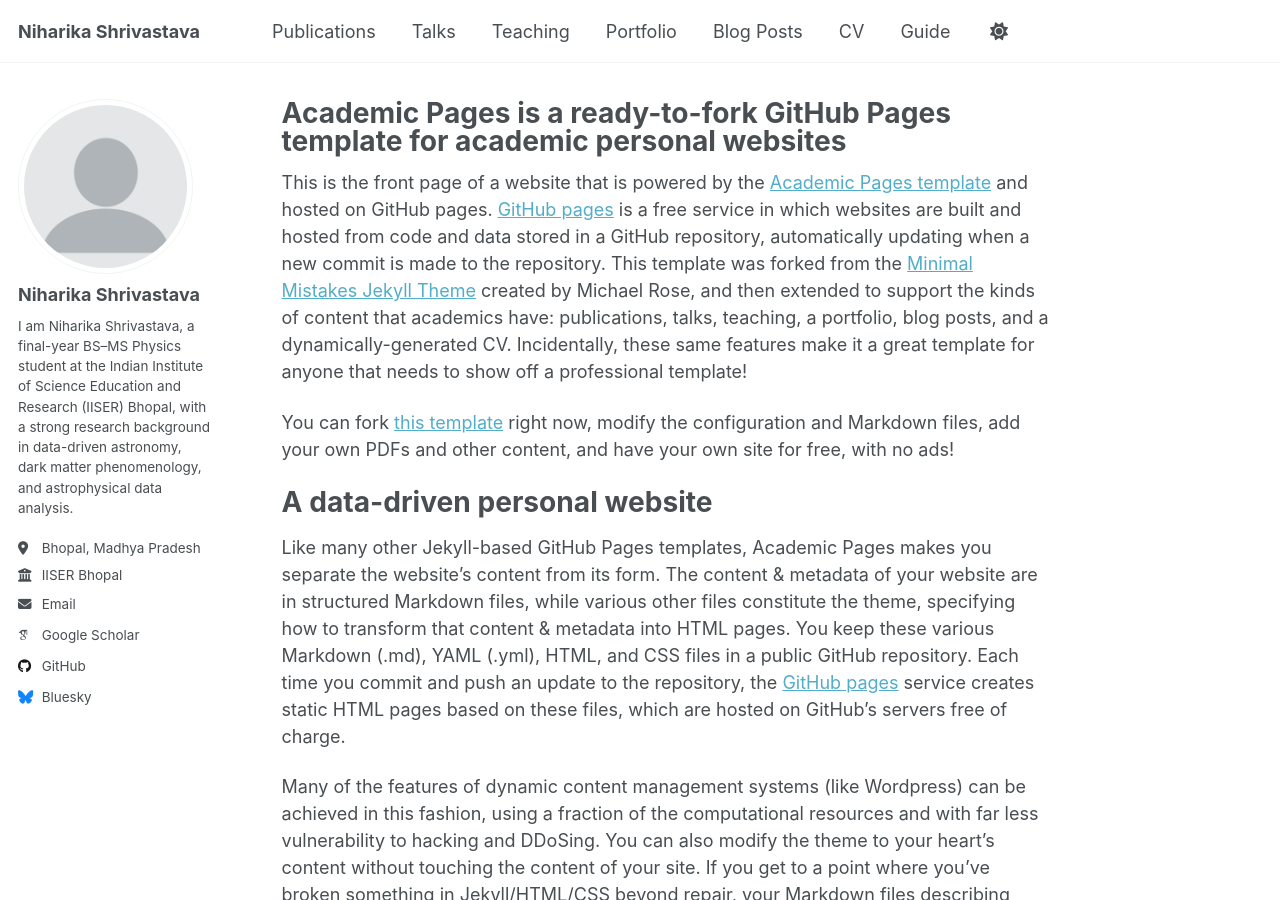
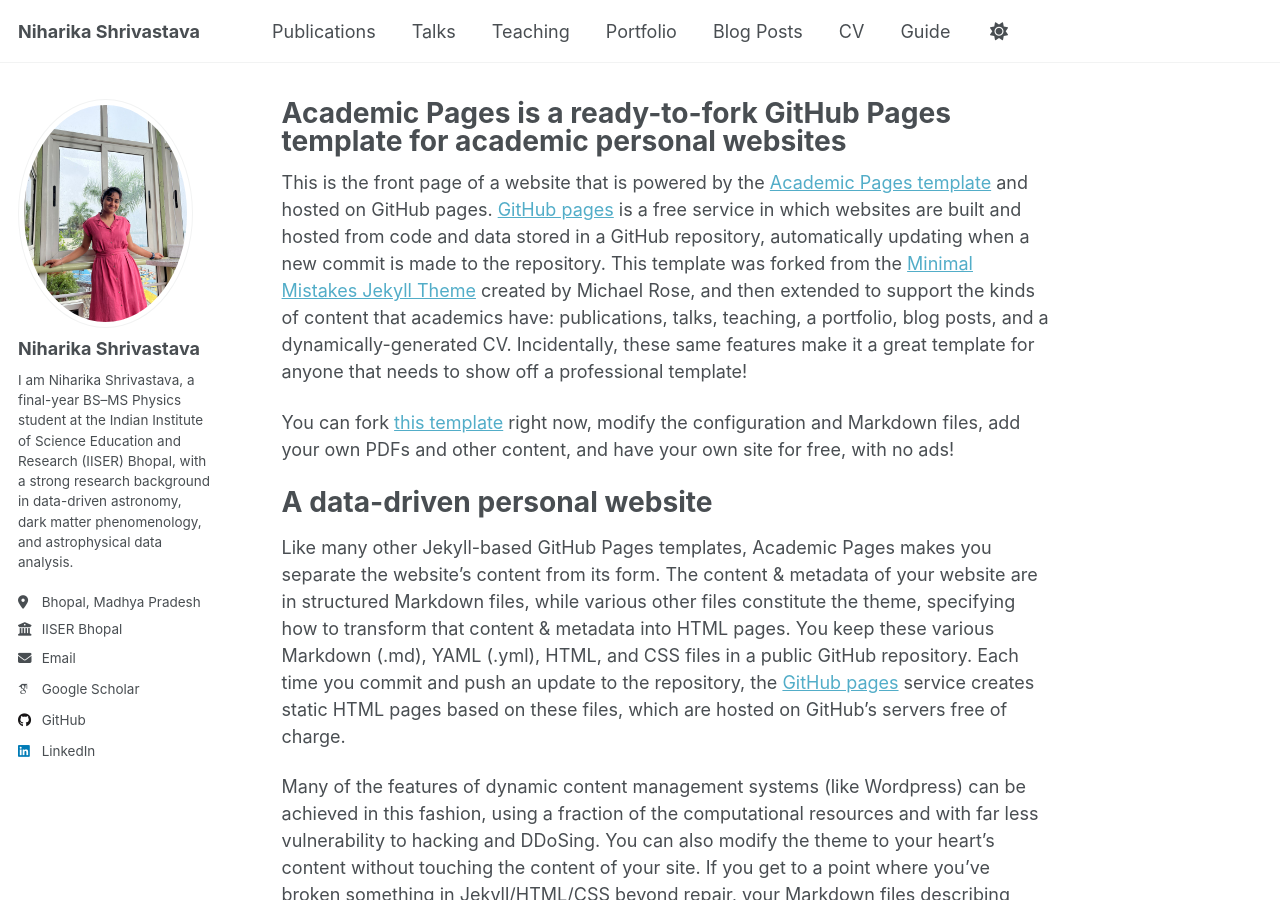
Before and after one commit to niharikashri22/niharikashri22.github.io, a Jekyll site: the page built from _pages/about.md, in a window 1280 px wide and 900 px high. Built offline with Jekyll 4.4.1, drawn with Linux system fonts in a browser that asks for light colours; some web fonts are replaced; a script that is not in the unit is left out.

Commit message:
Update _config.yml

```diff
--- a/_config.yml
+++ b/_config.yml
@@ -22,7 +22,7 @@ repository               : "nebula-22/nebula-22.github.io"
 #               Additional customization can be done by editing /_includes/author-profile.html
 author:
   # Biographic information
-  avatar           : "profile.png"
+  avatar           : "IMG-20240608-WA0077.jpeg"
   name             : "Niharika Shrivastava"
   pronouns         : # example: "she/her"
   bio              : "I am Niharika Shrivastava, a final-year BS–MS Physics student at the Indian Institute of Science Education and Research (IISER) Bhopal, with a strong research background in data-driven astronomy, dark matter phenomenology, and astrophysical data analysis."
@@ -53,7 +53,7 @@ author:
 
   # Social media
   artstation       : # Username
-  bluesky          : "bsky.app" # Replace this with you Bluesky username
+  # bluesky          : "bsky.app" # Replace this with you Bluesky username
   facebook         : # Username
   flickr           : # Username
   foursquare       : # Username
@@ -62,7 +62,7 @@ author:
   keybase          : # Username
   instagram        : # Username
   lastfm           : # Username
-  linkedin         : # Username
+  linkedin         : 'niharika-shrivastava-23203a226'
   mastodon         : # URL
   medium           : # URL
   pinterest        : # Username
```
